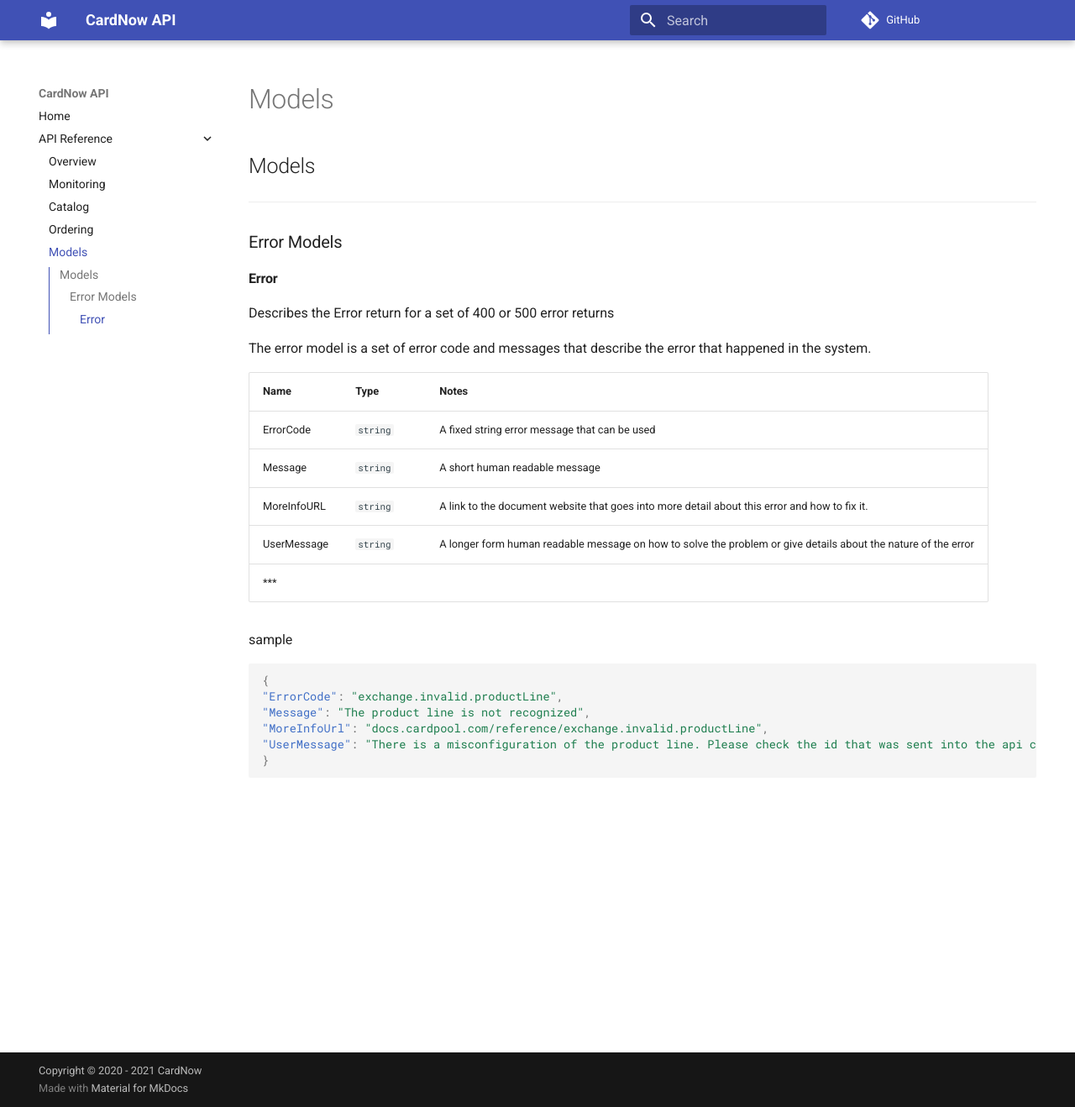
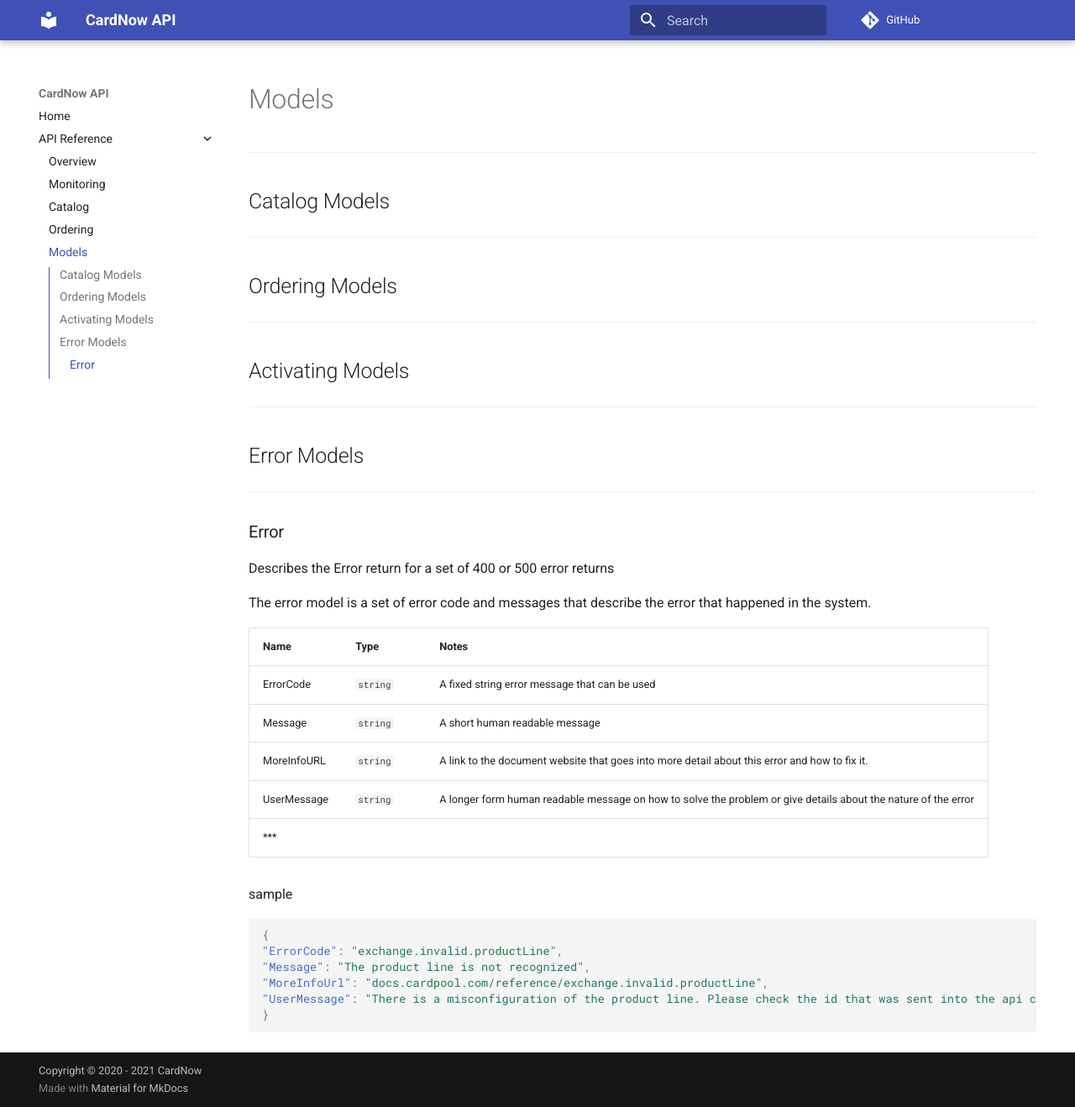
Before and after one commit to RewardLayer/CardNow-docs, an MkDocs documentation site: the page built from docs/api-reference/models.md, in a window 1280 px wide and 1318 px high. Shown: the whole window at 84% size. Built offline with MkDocs 1.6.1 and Material for MkDocs 9.7.7, drawn with Linux system fonts in a browser that asks for light colours; comment, search, counter and statistics services are not loaded.

Commit message:
updating

```diff
--- a/docs/api-reference/models.md
+++ b/docs/api-reference/models.md
@@ -1,8 +1,17 @@
-## Models
 ***
-### Error Models
 
-####Error
+## Catalog Models
+***
+
+## Ordering Models
+***
+
+## Activating Models
+
+***
+## Error Models
+***
+###Error
 Describes the Error return for a set of 400 or 500 error returns
 
 
--- a/mkdocs.yml
+++ b/mkdocs.yml
@@ -30,3 +30,5 @@ markdown_extensions:
     - pymdownx.highlight
     - pymdownx.superfences
     - pymdownx.tabbed
+    - toc:
+        permalink: true
```
Also changed, not shown: docs/api-reference/catalog.md (+1 -0 lines), docs/api-reference/monitoring.md (+1 -1 lines), docs/index.md (+3 -1 lines).
